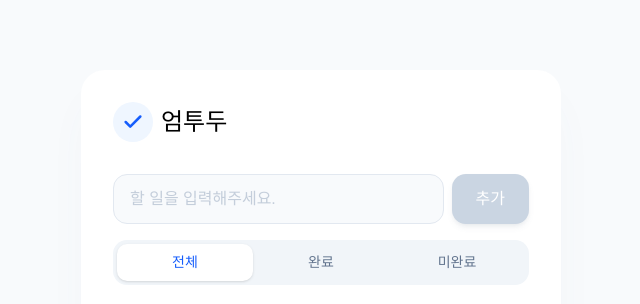
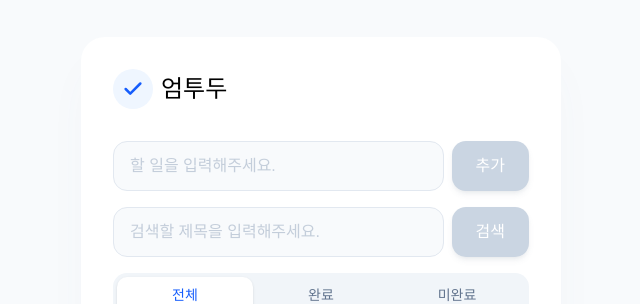
Before and after one commit to kucse-dosomethingclub/eom-todo, a React (Vite) app: page / in a window 1280 px wide. Shown: the top 304 px of the page, without its empty margins (319-959 px from the left). Built offline with nearby package versions, Linux system fonts and the light colour scheme; no server answers.

Commit message:
feat: replace Addbox with TodoInput component and enhance todo addition functionality

```diff
--- a/src/App.tsx
+++ b/src/App.tsx
@@ -1,7 +1,7 @@
 import { useState, useEffect, useMemo } from 'react';
 import axios from 'axios';
 import CheckIcon from "./components/CheckIcon";
-import Addbox from "./components/Addbox";
+import TodoInput from "./components/TodoInput";
 import Tabmenu from "./components/Tabmenu";
 import Checklist from "./components/Checklist";
 
@@ -14,39 +14,25 @@ interface TodoItem {
 const menu = ["전체", "완료", "미완료"]
 
 const App = () => {
-  { /* 불러오기 */}
-  { /*const [todo, setTodos] = useState<TodoItem[]>(() => {
-    const localTodoList = localStorage.getItem('todo');
-    return localTodoList ? JSON.parse(localTodoList) : [];
-  }); */ }
+  { /* 서버에서 불러온 todolist를 담을 배열 초기화 */}
+  const [todos, setTodos] = useState<TodoItem[]>([]);
+  { /* 검색어 담을 공간 */}
+  const [searchKeyword, setSearchKeyword] = useState("");
 
-  const [todo, setTodos] = useState<TodoItem[]>([]);
-
-  { /*const handleAddTodo = (input: string) => {
-    const newTodo: TodoItem = {
-      id: Date.now(),
-      name: input,
-      isChecked: false,
-    };
-    { /* ...은 기존 메모리에 있던 데이터를 새로운 메모리 공간으로 몽땅 복사해오는 작업
-    setTodos([...todo, newTodo]);
-  }; */ }
-
+  { /* todo 추가 */}
   const handleAddTodo = async (input: string) => {
     const newTodo = { title: input, isDone: false};
 
     try {
       const response = await axios.post('http://localhost:3001/todos', newTodo);
-      setTodos([...todo, response.data]);
+
+      setTodos((prev) => [...prev, response.data]);
     } catch(e) {
       console.error("추가 실패!", e);
     }
   };
 
-  { /* 저장하기 */ }
-  { /* useEffect(() => {
-    localStorage.setItem('todo', JSON.stringify(todo));
-  }, [todo]); */ }
+  { /* 데이터 불러오기 */ }
   useEffect(() => {
     const fetchTodos = async () => {
       try {
@@ -68,13 +54,22 @@ const App = () => {
 
   { /* useMemo를 사용해 필터링된 리스트 캐싱 */ }
   const filteredTodos = useMemo(() => {
-    return todo.filter((item) => {
-      if(selectedIndex === 0) return true;
-      if(selectedIndex === 1) return item.isDone;
-      if(selectedIndex === 2) return !item.isDone;
+    return todos.filter((item) => {
+      if (!item || !item.title) return false;
+
+      const isMatched = item.title.toLowerCase().includes(searchKeyword.toLowerCase());
+      if (!isMatched) return false;
+
+      if (selectedIndex === 0) return true;
+      if (selectedIndex === 1) return item.isDone;
+      if (selectedIndex === 2) return !item.isDone;
       return true;
     });
-  },[todo, selectedIndex]);
+  }, [todos, selectedIndex, searchKeyword]);
+
+  const handleSearchTodo = (input: string) => {
+    setSearchKeyword(input);
+  };
 
   const handleToggle = (id: number) => {
     setTodos((prevTodo) => prevTodo.map((item) =>
@@ -82,8 +77,8 @@ const App = () => {
   };
 
   const remainingCount = useMemo(() => {
-    return todo.filter(item => !item.isDone).length;
-  }, [todo]);
+    return todos.filter(item => !item.isDone).length;
+  }, [todos]);
 
   return (
     <div className="bg-slate-50 w-full h-screen flex justify-center items-center">
@@ -97,7 +92,8 @@ const App = () => {
         </div>
 
         <div className="space-y-4">
-          <Addbox placeholder="할 일을 입력해주세요." buttonlabel="추가" Onclick={ handleAddTodo }/>
+          <TodoInput placeholder="할 일을 입력해주세요." buttonlabel="추가" onSubmit={ handleAddTodo }/>
+          <TodoInput placeholder="검색할 제목을 입력해주세요." buttonlabel="검색" onSubmit={ handleSearchTodo }/>
           <Tabmenu menu={menu} selectedIndex={selectedIndex} onSelect={(index) => setSelectedIndex(index)}/>
         </div>
 
--- a/src/components/Addbox.tsx
+++ /dev/null
@@ -1,31 +0,0 @@
-import { useState } from 'react';
-
-interface AddboxProps {
-  placeholder: string;
-  Onclick:(value: string) => void;
-  buttonlabel: string;
-}
-
-const Addbox = ({placeholder, Onclick, buttonlabel}:AddboxProps) => {
-  const [inputValue, setInputValue] = useState("");
-
-  const handleAddClick = () => {
-    if(inputValue.trim() === "") return ;
-    Onclick(inputValue);
-    setInputValue("");
-  };
-
-  return (
-    <form className="flex gap-2">
-      <input
-            className="flex-1 rounded-[14px] h-[50px] border border-slate-200 bg-slate-50 px-4 py-3 text-slate-400 focus:ring-0 focus:outline-blue-500"
-            placeholder={placeholder}
-            value={inputValue}
-            onChange={(e) => setInputValue(e.target.value) /*이건 텍스트에 적힌거 저장하는 함수*/}
-      />
-      <button onClick={ handleAddClick } className="h-[50px] rounded-[14px] px-6 bg-slate-300 text-white font-medium shadow-md shadow-slate-500/10 cursor-pointer">{buttonlabel}</button>
-    </form>
-  )
-}
-
-export default Addbox;
--- /dev/null
+++ b/src/components/TodoInput.tsx
@@ -0,0 +1,35 @@
+import { useState } from 'react';
+
+interface TodoInputProps {
+  placeholder: string;
+  onSubmit:(value: string) => void;
+  buttonlabel: string;
+}
+
+const TodoInput = ({ placeholder, onSubmit, buttonlabel }: TodoInputProps) => {
+  const [inputValue, setInputValue] = useState("");
+
+  const handleAddClick = (e: React.MouseEvent | React.FormEvent<HTMLFormElement>) => {
+    e.preventDefault();
+
+    const trimValue = inputValue.trim();
+
+    if (trimValue === "") return;
+    onSubmit(trimValue);
+    setInputValue("");
+  };
+
+  return (
+    <form className="flex gap-2">
+      <input
+            className="flex-1 rounded-[14px] h-[50px] border border-slate-200 bg-slate-50 px-4 py-3 text-slate-400 focus:ring-0 focus:outline-blue-500"
+            placeholder={placeholder}
+            value={inputValue}
+            onChange={(e) => setInputValue(e.target.value)}
+      />
+      <button type="submit" onClick={ handleAddClick } className="h-[50px] rounded-[14px] px-6 bg-slate-300 text-white font-medium shadow-md shadow-slate-500/10 cursor-pointer">{buttonlabel}</button>
+    </form>
+  )
+}
+
+export default TodoInput;
```
